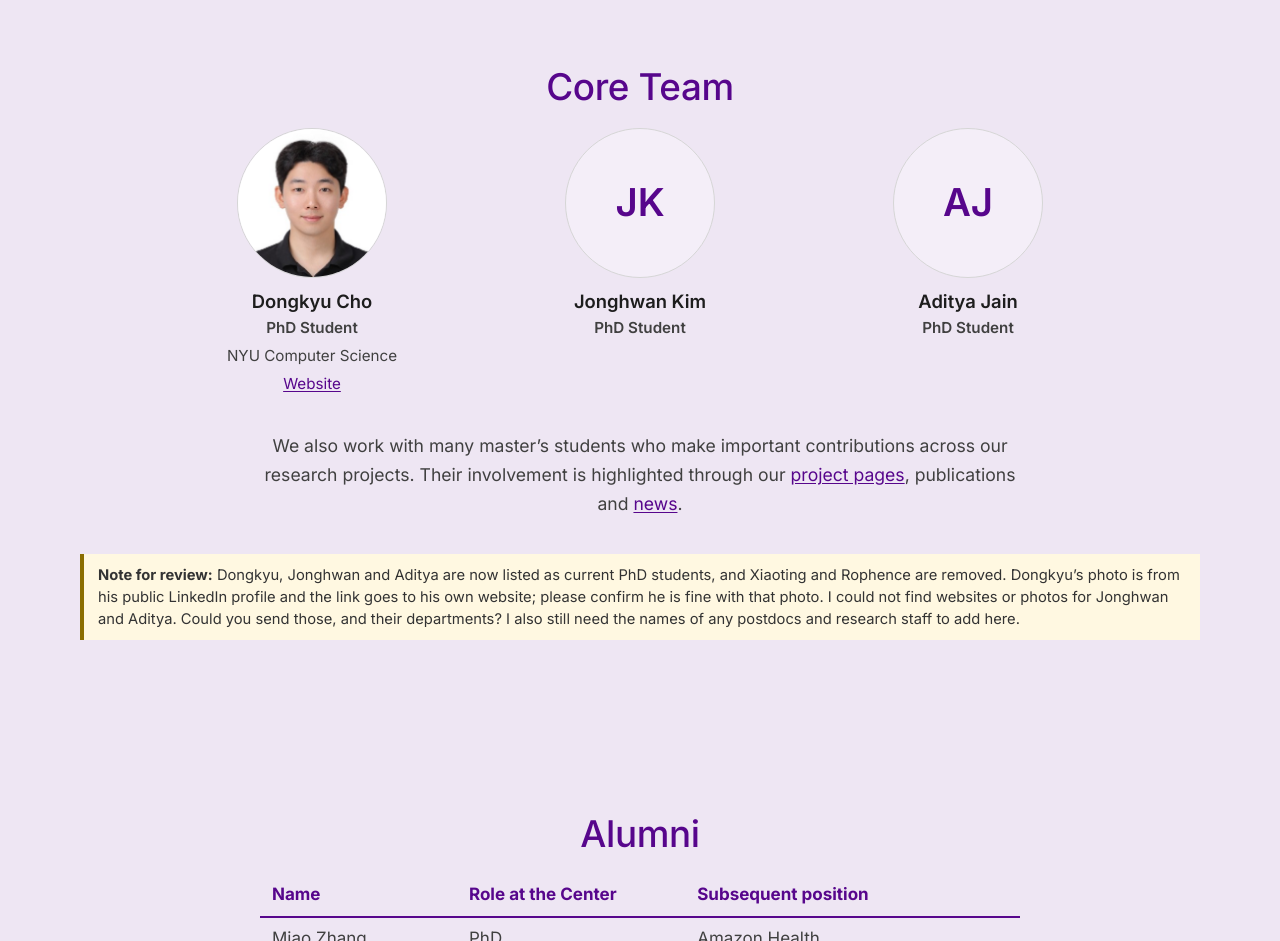
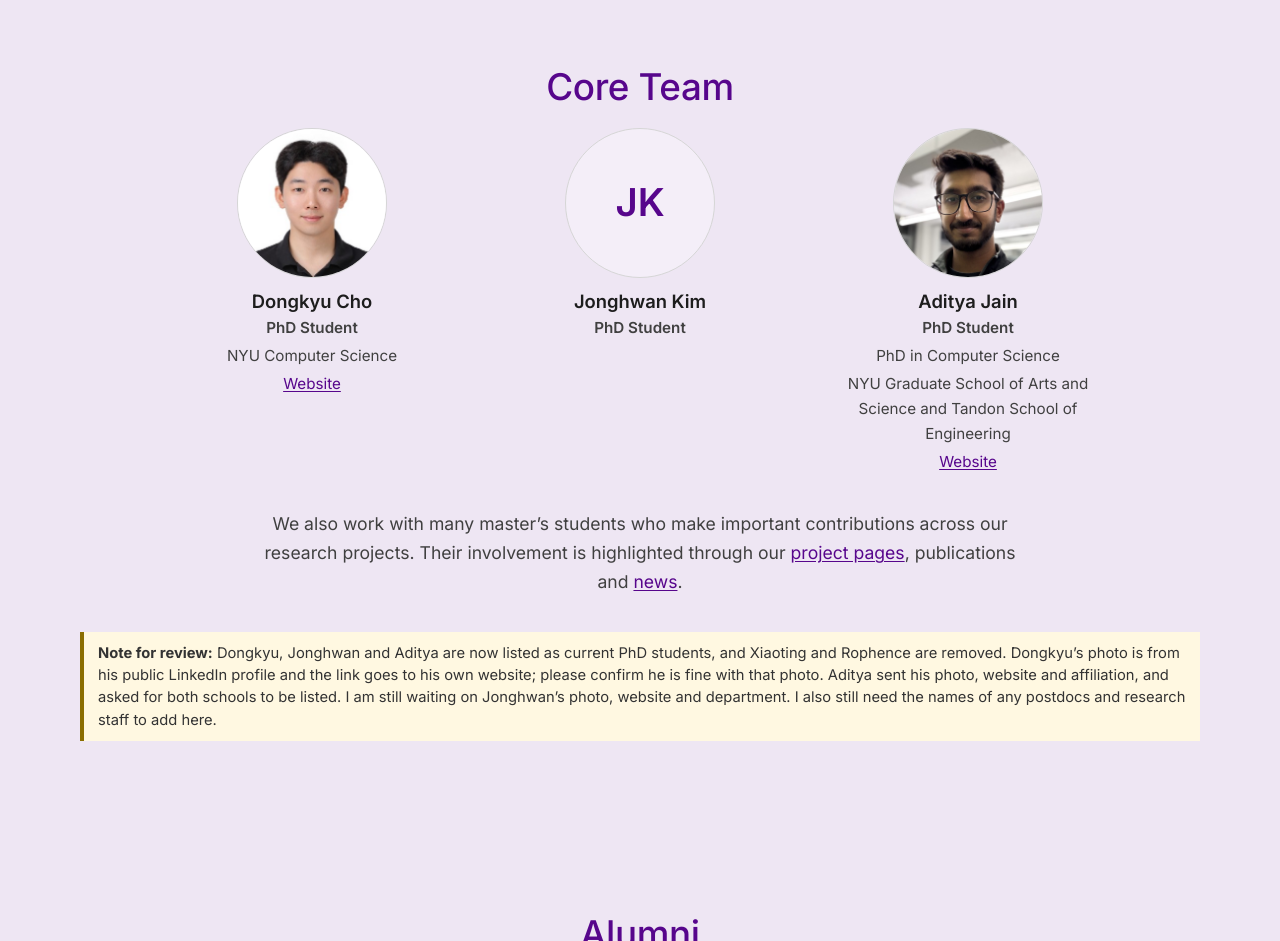
Before and after one commit to muzammilkhan2784/chds-sample-site, a plain HTML site: page team.html in a window 1280 px wide. Shown: the part 1040-1981 px from the top of the page. Drawn offline with Linux system fonts and the light colour scheme.

Commit message:
Team: add Aditya Jain photo, affiliation and website

```diff
--- a/team.html
+++ b/team.html
@@ -40,10 +40,10 @@
 <div class="people-grid three">
 <div class="person"><img src="assets/dongkyu-cho.jpg" alt="Photo of Dongkyu Cho" loading="lazy"><h3>Dongkyu Cho</h3><p class="role">PhD Student</p><p>NYU Computer Science</p><p><a href="https://sites.google.com/view/dongkyu-cho/home">Website</a></p></div>
 <div class="person"><div class="avatar" aria-hidden="true">JK</div><h3>Jonghwan Kim</h3><p class="role">PhD Student</p></div>
-<div class="person"><div class="avatar" aria-hidden="true">AJ</div><h3>Aditya Jain</h3><p class="role">PhD Student</p></div>
+<div class="person"><img src="assets/aditya-jain.jpg" alt="Photo of Aditya Jain" loading="lazy"><h3>Aditya Jain</h3><p class="role">PhD Student</p><p>PhD in Computer Science</p><p>NYU Graduate School of Arts and Science and Tandon School of Engineering</p><p><a href="https://adityajain70.github.io/">Website</a></p></div>
 </div>
 <p class="intro" style="margin-top:32px">We also work with many master&rsquo;s students who make important contributions across our research projects. Their involvement is highlighted through our <a href="work.html">project pages</a>, publications and <a href="news.html">news</a>.</p>
-<div class="draft-note"><strong>Note for review:</strong> Dongkyu, Jonghwan and Aditya are now listed as current PhD students, and Xiaoting and Rophence are removed. Dongkyu&rsquo;s photo is from his public LinkedIn profile and the link goes to his own website; please confirm he is fine with that photo. I could not find websites or photos for Jonghwan and Aditya. Could you send those, and their departments? I also still need the names of any postdocs and research staff to add here.</div>
+<div class="draft-note"><strong>Note for review:</strong> Dongkyu, Jonghwan and Aditya are now listed as current PhD students, and Xiaoting and Rophence are removed. Dongkyu&rsquo;s photo is from his public LinkedIn profile and the link goes to his own website; please confirm he is fine with that photo. Aditya sent his photo, website and affiliation, and asked for both schools to be listed. I am still waiting on Jonghwan&rsquo;s photo, website and department. I also still need the names of any postdocs and research staff to add here.</div>
 </div></section>
 <section class="section tint"><div class="wrap">
 <h2 class="c">Alumni</h2>
```
Also changed, not shown: assets/aditya-jain.jpg (added), wordpress-uploads/aditya-jain.jpg (added).
